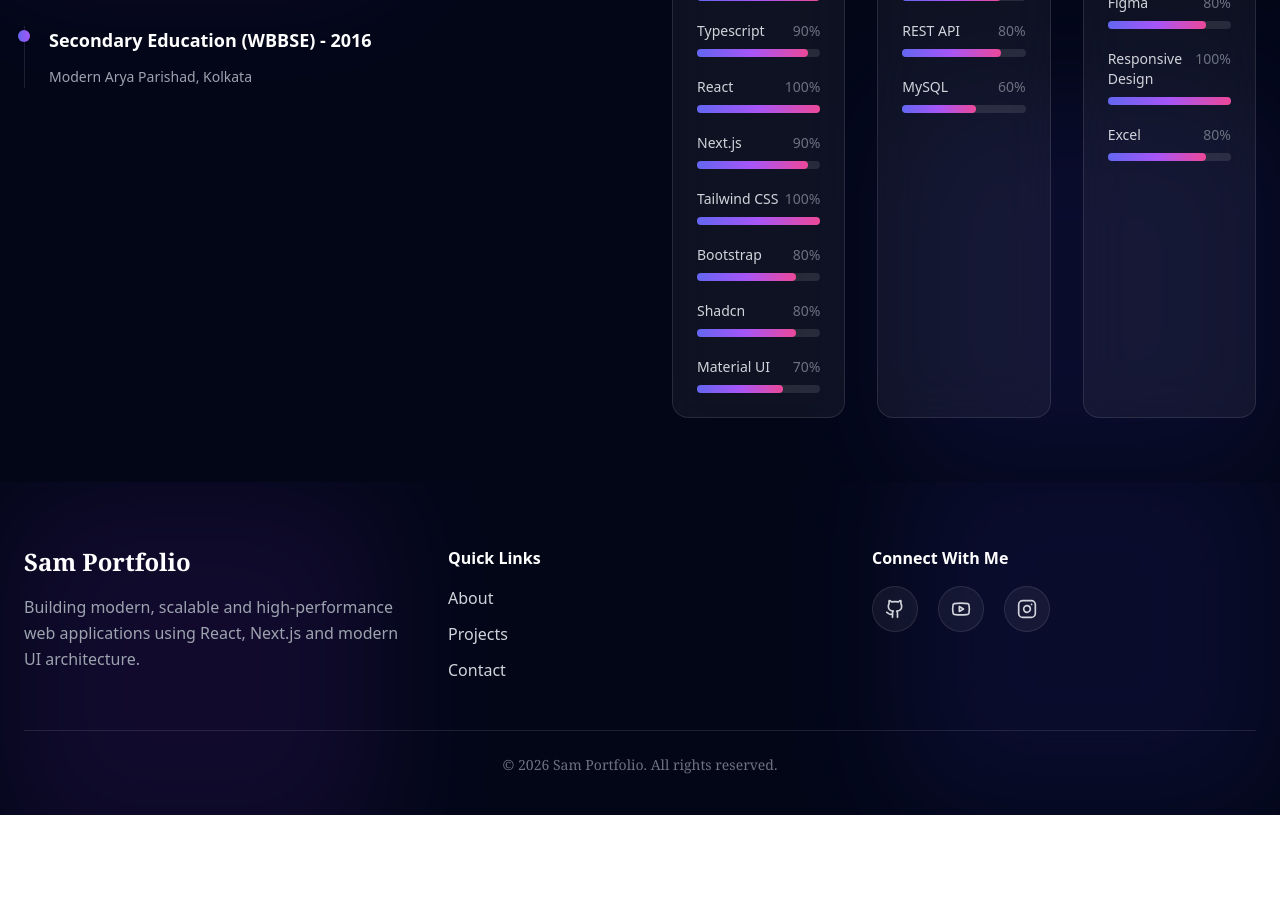
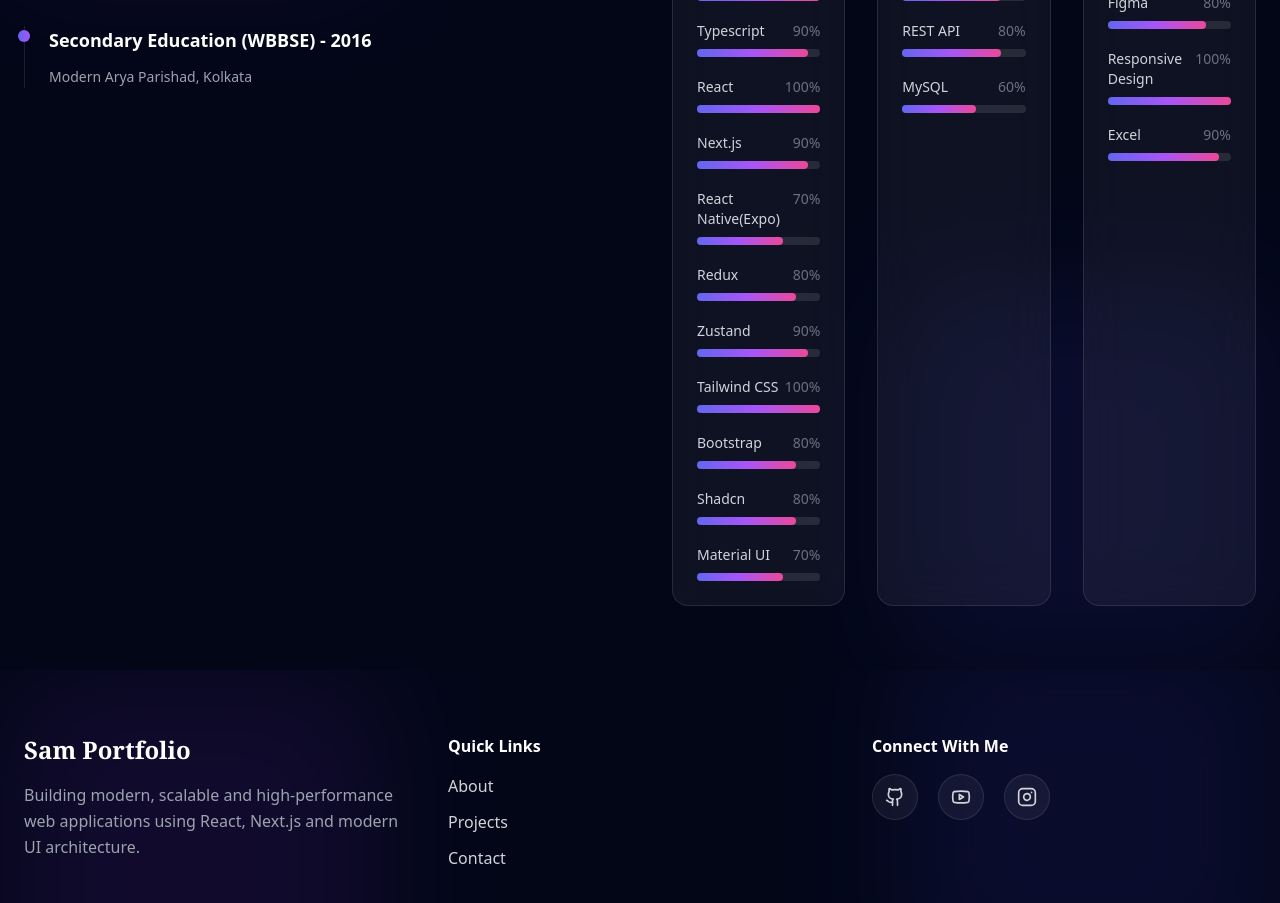
Before and after one commit to Mdsamir92/My-Portfolio, a React (Vite) app: page /about in a window 1280 px wide. Shown: the part 1620-2523 px from the top of the page. Before the commit the page ends 2435 px from the top, so only its background shows below. Built offline with nearby package versions, Linux system fonts and the light colour scheme; a web font is replaced by a local one.

Commit message:
Update Education.jsx

```diff
--- a/src/component/Education.jsx
+++ b/src/component/Education.jsx
@@ -30,6 +30,9 @@ const skillCategories = [
       { name: "Typescript", level: 4.5 },
       { name: "React", level: 5 },
       { name: "Next.js", level: 4.5 },
+      { name: "React Native(Expo)", level: 3.5 },
+      { name: "Redux", level: 4 },
+      { name: "Zustand", level: 4.5 },
       { name: "Tailwind CSS", level: 5 },
       { name: "Bootstrap", level: 4 },
       { name: "Shadcn", level: 4 },
@@ -53,7 +56,7 @@ const skillCategories = [
       { name: "VS Code", level: 5 },
       { name: "Figma", level: 4 },
       { name: "Responsive Design", level: 5 },
-      { name: "Excel", level: 4 },
+      { name: "Excel", level: 4.5 },
     ],
   },
 ];
```
